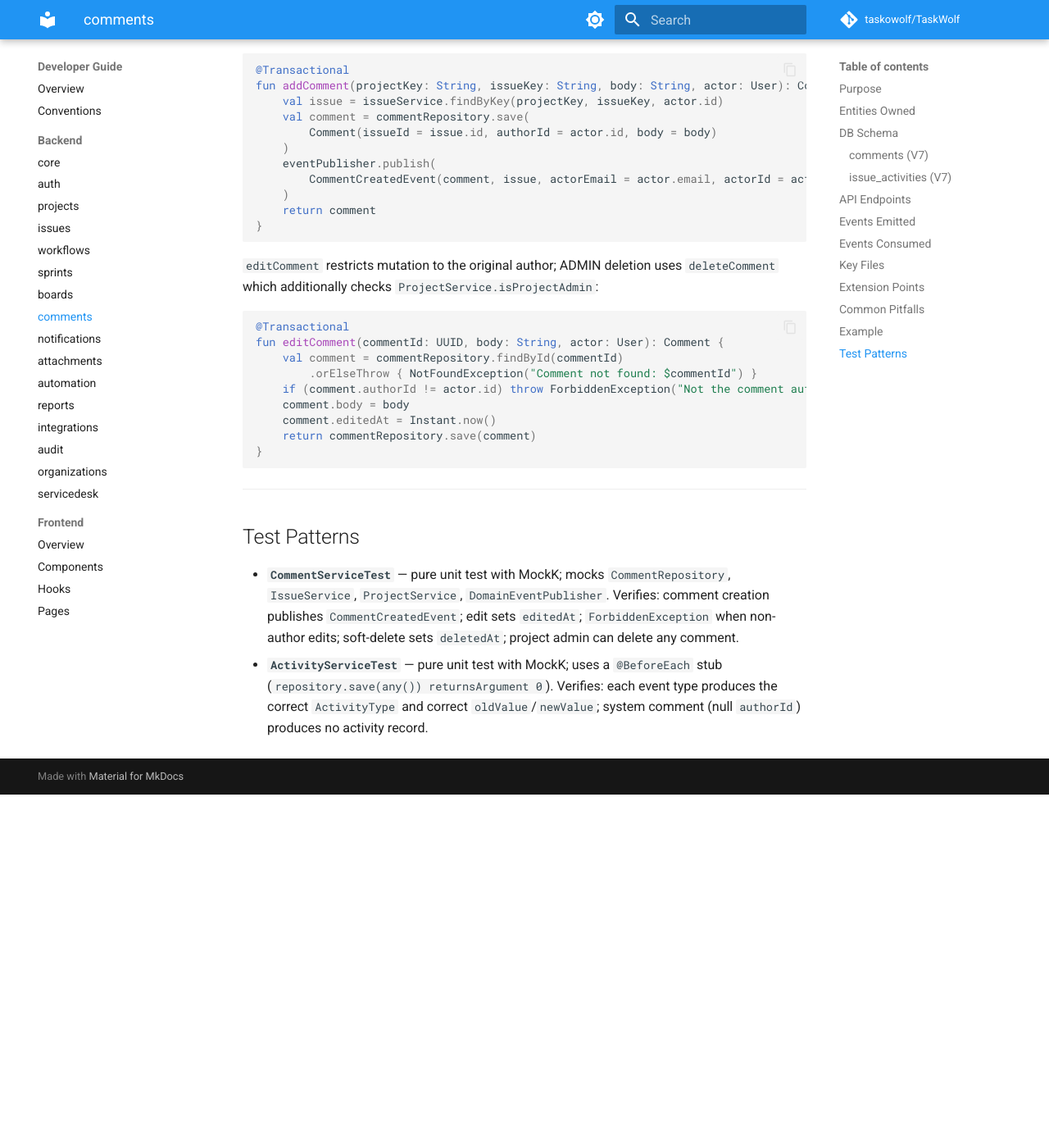
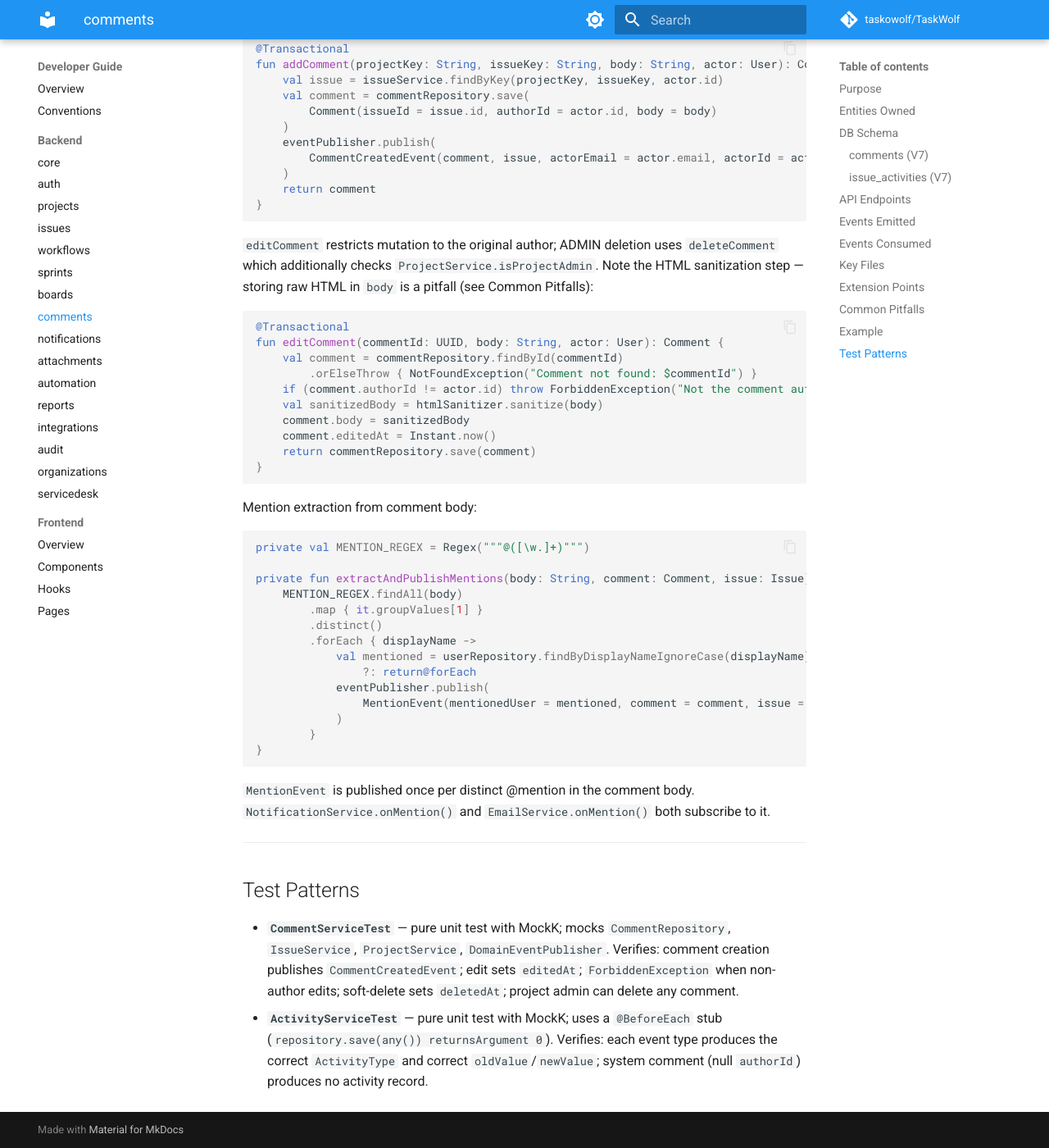
Before and after one commit to WolfTasks/TaskWolf, an MkDocs documentation site: the page built from mkdocs/developer-guide/backend/comments.md, in a window 1280 px wide and 1400 px high, scrolled down 4266 px. Shown: the whole window at 82% size. Built offline with MkDocs 1.6.1 and Material for MkDocs 9.7.7, drawn with Linux system fonts in a browser that asks for light colours; comment, search, counter and statistics services are not loaded; before the commit the page ends 5235 px from its top, so only the background shows below that; some of the changed text lies outside the part shown.

Commit message:
docs(wiki): fix comments example, notifications contradiction, attachments event
- comments.md: expand editComment snippet with htmlSanitizer.sanitize() call (10 lines), add third snippet showing @mention regex extraction and MentionEvent publish, fix pitfall wording (edit=author only, delete=author or ADMIN)
- notifications.md: remove createDirect() from Extension Points; move as inline note in Common Pitfalls (method exists but must not be called outside notifications package)
- attachments.md: add consumer note for AttachmentRemovedEvent (not currently consumed)

Co-Authored-By: Claude Sonnet 4.6 <noreply@anthropic.com>

````diff
--- a/mkdocs/developer-guide/backend/comments.md
+++ b/mkdocs/developer-guide/backend/comments.md
@@ -140,7 +140,7 @@ fun addComment(projectKey: String, issueKey: String, body: String, actor: User):
 }
 ```
 
-`editComment` restricts mutation to the original author; ADMIN deletion uses `deleteComment` which additionally checks `ProjectService.isProjectAdmin`:
+`editComment` restricts mutation to the original author; ADMIN deletion uses `deleteComment` which additionally checks `ProjectService.isProjectAdmin`. Note the HTML sanitization step — storing raw HTML in `body` is a pitfall (see Common Pitfalls):
 
 ```kotlin
 @Transactional
@@ -148,11 +148,33 @@ fun editComment(commentId: UUID, body: String, actor: User): Comment {
     val comment = commentRepository.findById(commentId)
         .orElseThrow { NotFoundException("Comment not found: $commentId") }
     if (comment.authorId != actor.id) throw ForbiddenException("Not the comment author")
-    comment.body = body
+    val sanitizedBody = htmlSanitizer.sanitize(body)
+    comment.body = sanitizedBody
     comment.editedAt = Instant.now()
     return commentRepository.save(comment)
 }
 ```
+
+Mention extraction from comment body:
+
+```kotlin
+private val MENTION_REGEX = Regex("""@([\w.]+)""")
+
+private fun extractAndPublishMentions(body: String, comment: Comment, issue: Issue) {
+    MENTION_REGEX.findAll(body)
+        .map { it.groupValues[1] }
+        .distinct()
+        .forEach { displayName ->
+            val mentioned = userRepository.findByDisplayNameIgnoreCase(displayName)
+                ?: return@forEach
+            eventPublisher.publish(
+                MentionEvent(mentionedUser = mentioned, comment = comment, issue = issue)
+            )
+        }
+}
+```
+
+`MentionEvent` is published once per distinct @mention in the comment body. `NotificationService.onMention()` and `EmailService.onMention()` both subscribe to it.
 
 ---
 
````
Also changed, not shown: other parts of mkdocs/developer-guide/backend/comments.md (+1 -1 lines), mkdocs/developer-guide/backend/attachments.md (+1 -1 lines), mkdocs/developer-guide/backend/notifications.md (+1 -2 lines).
